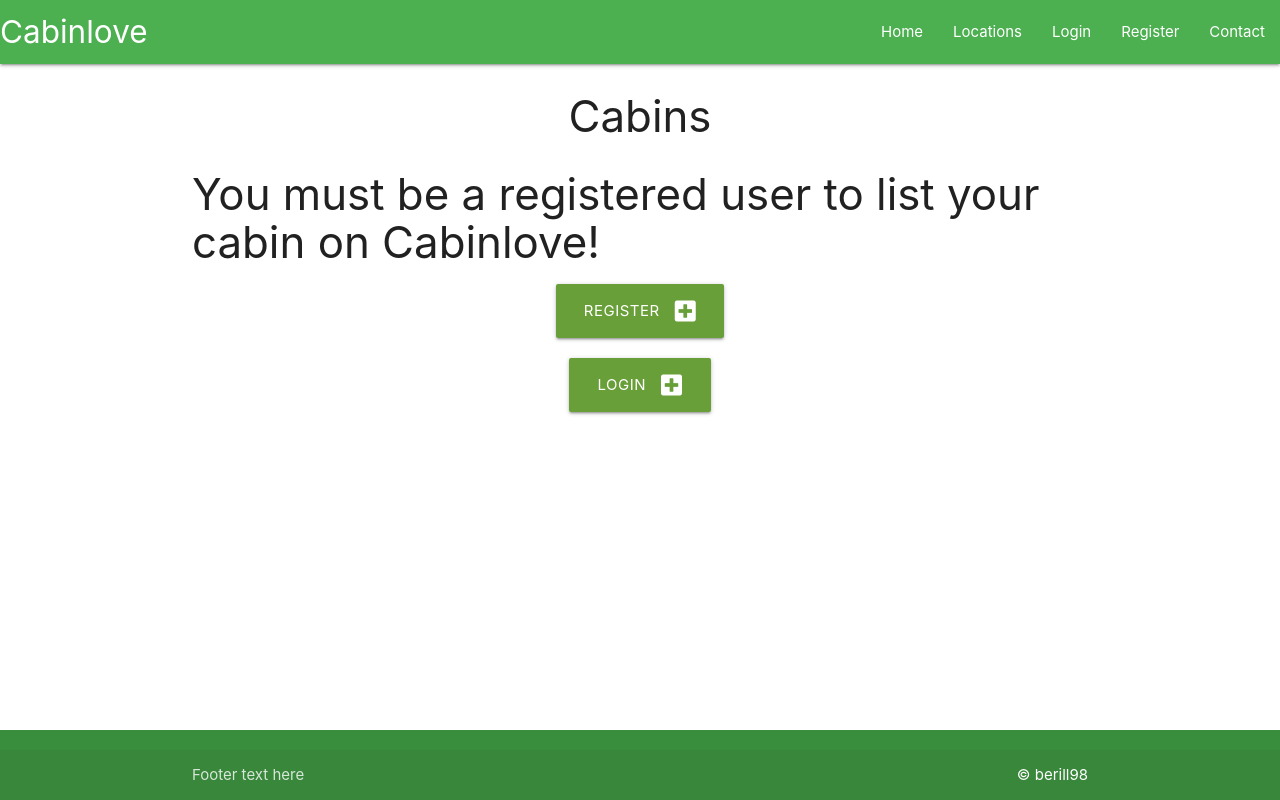
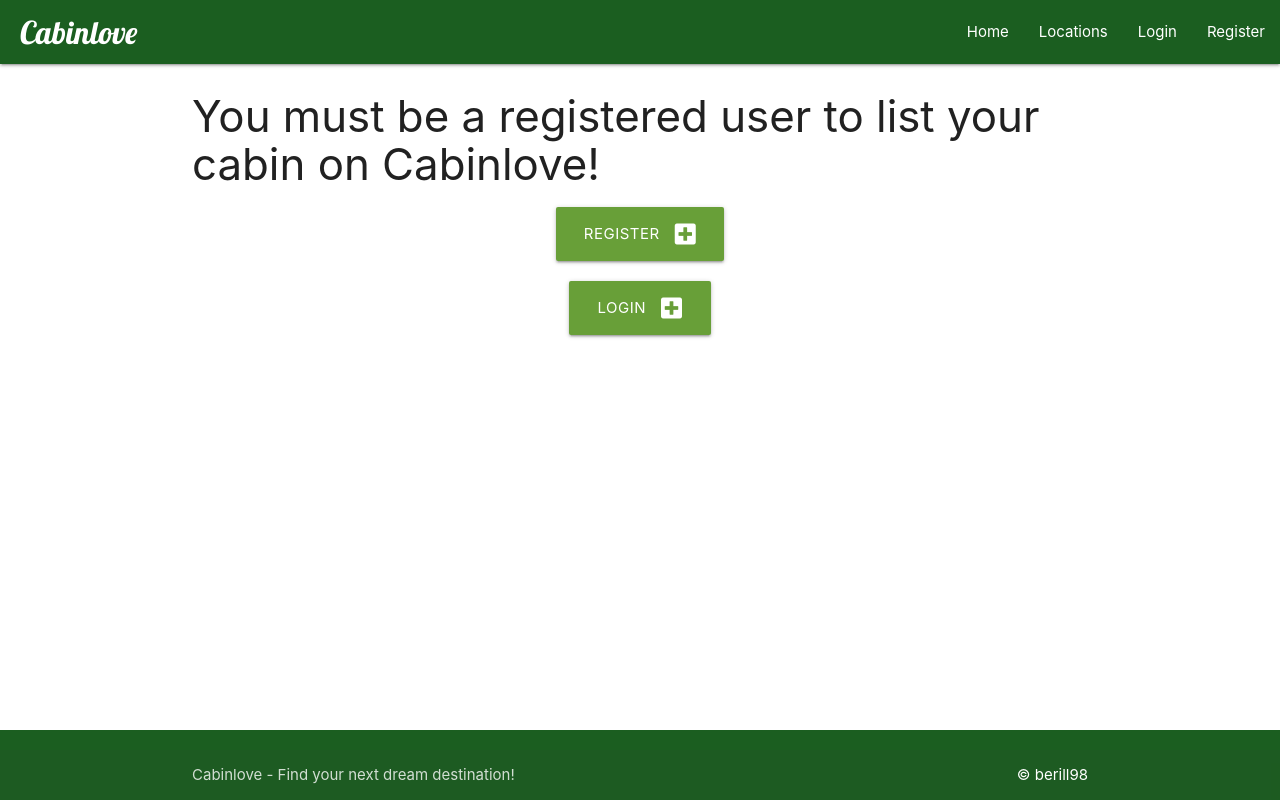
Before and after one commit to Code-Institute-Submissions/berill98-cabinlove_NovResub, a Flask app: page / in a window 1280 px wide. Run offline with Flask 2, Linux system fonts and the light colour scheme; data that the repository does not hold is empty.

Commit message:
Update the font for the logo

```diff
--- a/cabinlove/static/css/style.css
+++ b/cabinlove/static/css/style.css
@@ -1,9 +1,17 @@
+@import url('https://fonts.googleapis.com/css2?family=Lobster&display=swap');
+
 body {
     display: flex;
     min-height: 100vh;
     flex-direction: column;
+    font-siye: 100%;
 }
 
 main {
     flex: 1 0 auto;
 }
+
+.brand-logo {
+    font-family: "Lobster";
+    margin-left: 20px;
+}
--- a/cabinlove/templates/base.html
+++ b/cabinlove/templates/base.html
@@ -17,7 +17,8 @@
 <body>
 
     <header>
-        <nav class="green">
+        <!--navbar-->
+        <nav class="green darken-4">
             <div class="nav-wrapper">
                 <a href="{{ url_for('home') }}" class="brand-logo">Cabinlove</a>
                 <a href="#" data-target="mobile-demo" class="sidenav-trigger"><i class="fas fa-bars"></i></a>
@@ -34,7 +35,6 @@
                     {% else %}
                     <li><a href="{{ url_for('login') }}">Login</a></li>
                     <li><a href="{{ url_for('register') }}">Register</a></li>
-                    <li><a href="">Contact</a></li>
                     {% endif %}
                 </ul>
             </div>
@@ -45,9 +45,9 @@
             <li><a href="{{ url_for('home') }}">Home</a></li>
             <li><a href="{{ url_for('locations') }}">Locations</a></li>
             {% if session.user %}
-            <li><a href="{{ url_for('profile', username=session['user']) }}">Profile</a></li>
             <li><a href="{{ url_for('add_cabin') }}">New Cabin</a></li>
             <li><a href="{{ url_for('add_location') }}">New Location</a></li>
+            <li><a href="{{ url_for('profile', username=session['user']) }}">Profile</a></li>
             <li><a href="{{ url_for('logout') }}">Log Out</a></li>
             {% else %}
             <li><a href="{{ url_for('login') }}">Login</a></li>
@@ -63,27 +63,30 @@
             {% if messages %}
                 {% for message in messages %}
                     <div class="row flashes">
-                        <h4 class="light-blue lighten-4 center-align">{{ message }}</h4>
+                        <h4 class="light-red lighten-4 center-align">{{ message }}</h4>
                     </div>
                 {% endfor %}
             {% endif %}
         {% endwith %}
     </section>
 
+    <!-- Page specific content -->
     <main class="container">
         {% block content %}
         {% endblock %}
     </main>
 
-    <footer class="page-footer green darken-2">
+    <!-- Footer -->
+    <footer class="page-footer green darken-4">
         <div class="footer-copyright">
             <div class="container">
-                Footer text here
+                Cabinlove - Find your next dream destination!
                 <a class="white-text right" href="https://github.com/berill98" target="_blank">&copy; berill98</a>
             </div>
         </div>
     </footer>
 
+    <!-- Script tags -->
     <script src="https://cdnjs.cloudflare.com/ajax/libs/materialize/1.0.0/js/materialize.min.js"></script>
     <script src="{{ url_for('static', filename='js/script.js') }}"></script>
 
--- a/cabinlove/templates/cabins.html
+++ b/cabinlove/templates/cabins.html
@@ -1,7 +1,5 @@
 {% extends "base.html" %}
 {% block content %}
-
-<h3 class="light-grey-text text-darken-4 center-align">Cabins</h3>
 
 {% if session.user %}
 <div class="row">
```
